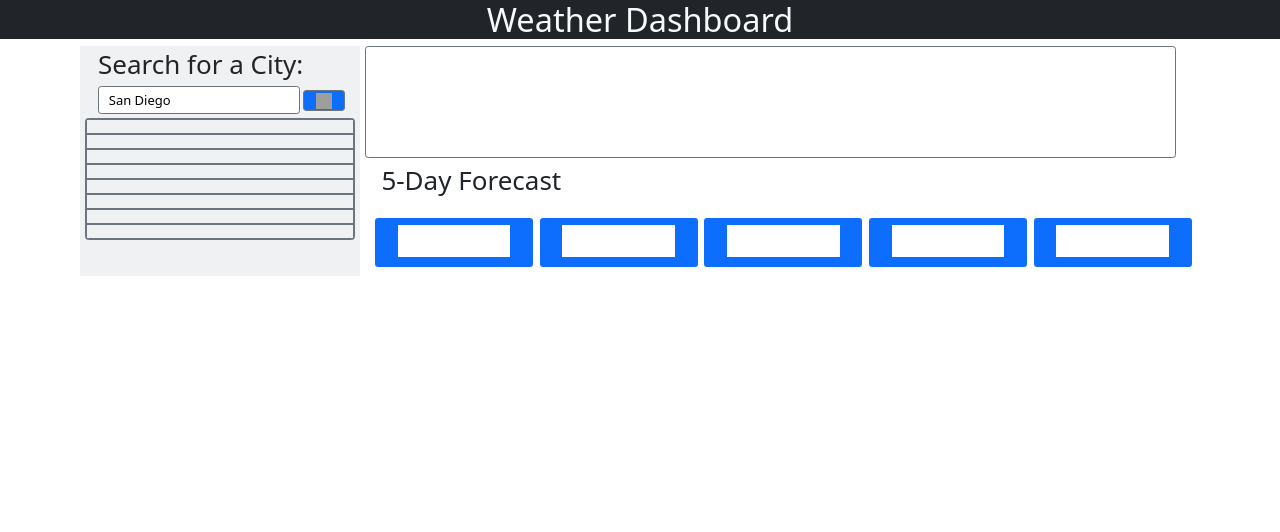
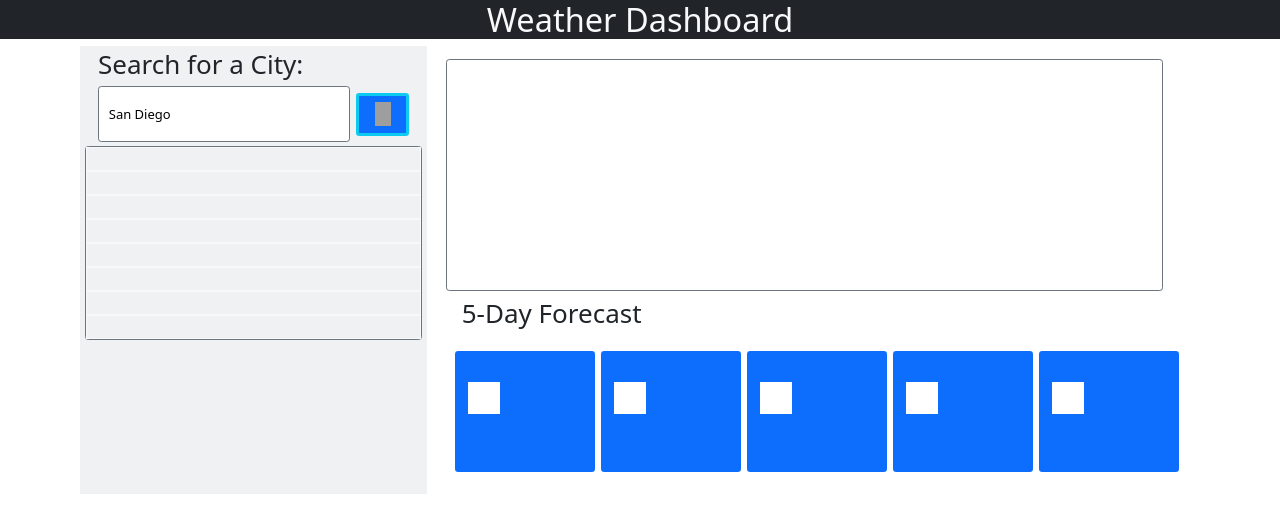
Before and after one commit to Blec333/weather-dashboard, a plain HTML site: page index.html in a window 1280 px wide. Drawn offline with nearby package versions, Linux system fonts and the light colour scheme; no server answers; grey boxes are pictures that could not be loaded.

Commit message:
complete format

```diff
--- a/assets/css/style.css
+++ b/assets/css/style.css
@@ -3,6 +3,7 @@
 * {
     /* border: 1px solid blue; */
     font-size: small;
+    min-height: 24px;
 }
 
 
--- a/assets/js/script.js
+++ b/assets/js/script.js
@@ -58,18 +58,18 @@ function constructPage() {
     //left container
     var leftContainerCol = $('<div>').addClass('parameters col bg-secondary bg-opacity-10').attr('id', 'left-cont');
     //right container
-    var rightContainerCol = $('<div>').addClass('results col-9').attr('id', 'right-cont');
+    var rightContainerCol = $('<div>').addClass('results col-8 m-3').attr('id', 'right-cont');
     //top left container
     var citySearchCont = $('<div>').addClass('row').attr('id', 'search-cont');
     var citySearchHeader = $('<h2>').addClass('row w-100 m-1').attr('id', 'search-header').text('Search for a City:');
     var cityTextBtnCont = $('<div>').addClass('row w-100 m-1').attr('id', 'search-text-btn-cont');
     var citySearchInput = $('<input>').addClass('col border border-secondary rounded').attr('id', 'search-input').val('San Diego');
-    var citySearchButton = $('<button>').addClass('col-2 m-1 p-0 bg-primary border border-secondary rounded').attr('id', 'search-button');
+    var citySearchButton = $('<button>').addClass('col-2 m-2 pt-2 pb-2 bg-primary border border-3 border-info rounded').attr('id', 'search-button');
 
     var cities;
     var listOfCitiesContainer = $('<div>').addClass('row border border-secondary rounded city-info').attr('id', 'city-info-cont');
     for (let i = 0; i < 8; i++) {
-        cities = $('<div>').addClass('row w-100 m-0 p-2 border border-secondary').attr('id', 'city' + i);
+        cities = $('<div>').addClass('row w-100 m-0 p-2 border border-light').attr('id', 'city' + i);
         listOfCitiesContainer.append(cities);
     }
     //top right container
@@ -95,7 +95,7 @@ function constructPage() {
     for (let i = 0; i < forecastDays; i++) {
         dayContainer = $('<div>').addClass('col bg-primary m-1 rounded forecast-blocks').attr('id', 'day-cont' + i);
         for (let j = 0; j < forecastIDs.length; j++) {
-            var info = $('<div>').addClass('row m-1 m-a text-light align-items-center forecast').attr('id', (forecastIDs[j] + i));
+            var info = $('<div>').addClass(' m-1 text-light margin-left-0 margin-right-auto forecast').attr('id', (forecastIDs[j] + i));
             dayContainer.append(info);
         }
         forecastBot.append(dayContainer);
```
